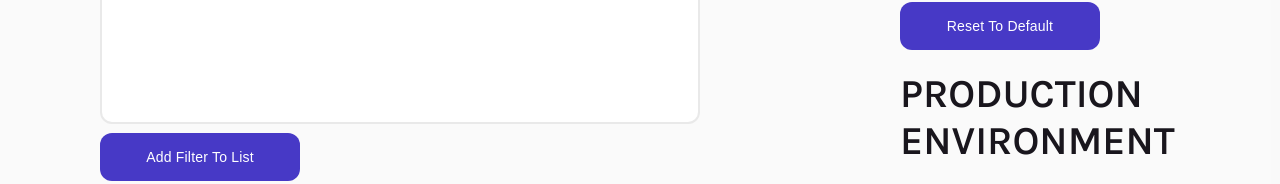
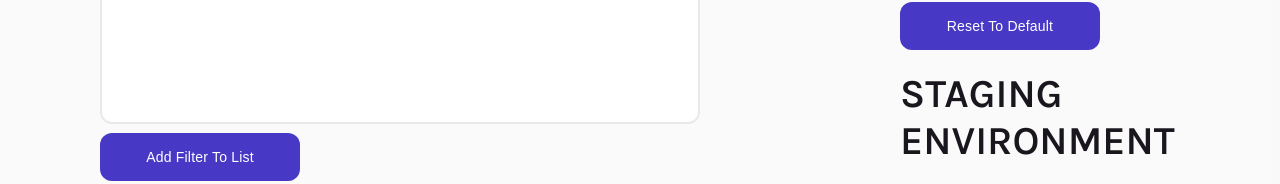
Before and after one commit to artur-gc/admin-panel-filter-editor, a React (Vite) app: page / in a window 1280 px wide. Shown: the part 184-368 px from the top of the page. Built offline with nearby package versions, Linux system fonts and the light colour scheme; no server answers.

Commit message:
text changes

```diff
--- a/src/FilterEditorPage/ui/FilterEditorPage.tsx
+++ b/src/FilterEditorPage/ui/FilterEditorPage.tsx
@@ -262,7 +262,7 @@ export function FilterEditorPage() {
                 <Button onClick={getNewFiltersData}>Get filters from database</Button>
                 <Button onClick={resetFiltersDataToDefault}>Reset To Default</Button>
                 <Typography size="xxl" weight="semi-bold" color="inverted">
-                    PRODUCTION ENVIRONMENT
+                    STAGING ENVIRONMENT
                 </Typography>
                 <br />
             </div>
```
